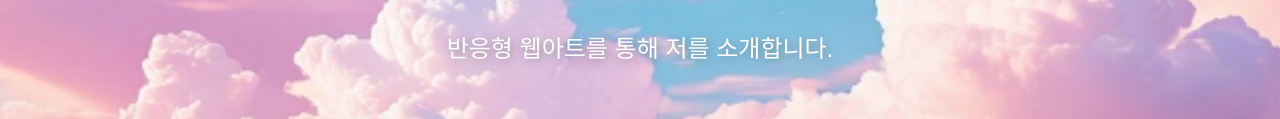
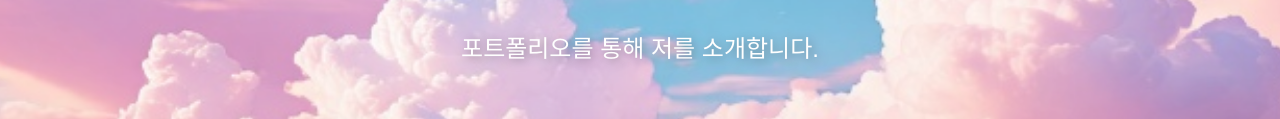
Before and after one commit to Dohyun1014/portfolio, a plain HTML site: page index.html in a window 1280 px wide. Shown: the part 409-528 px from the top of the page. Drawn offline with Linux system fonts and the light colour scheme; a web font is replaced by a local one.

Commit message:
Add files via upload

```diff
--- a/index.html
+++ b/index.html
@@ -11,7 +11,7 @@
     <header class="hero">
         <div class="header-text">
             <h1 class="title">안녕하세요! 저는 도현입니다.</h1>
-            <p class="title">반응형 웹아트를 통해 저를 소개합니다.</p>
+            <p class="title">포트폴리오를 통해 저를 소개합니다.</p>
         </div>
     </header>
 
```
